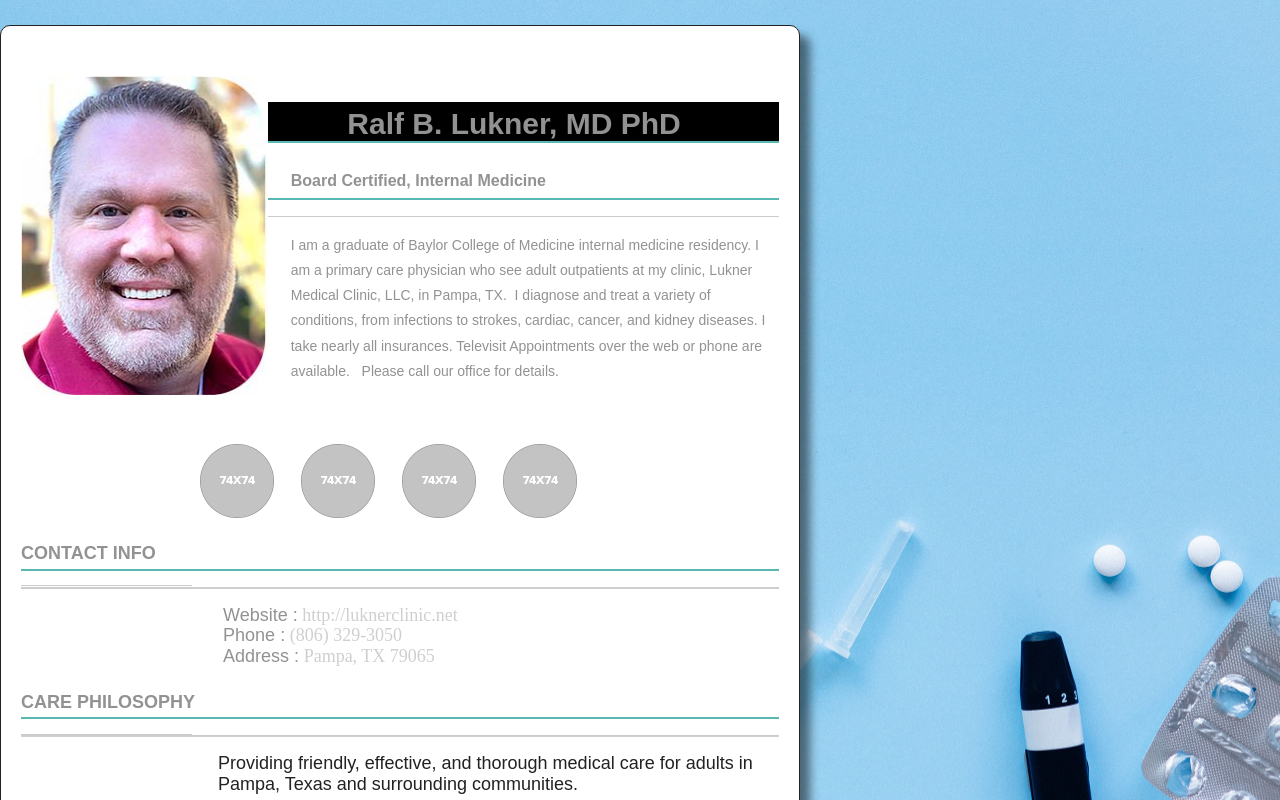
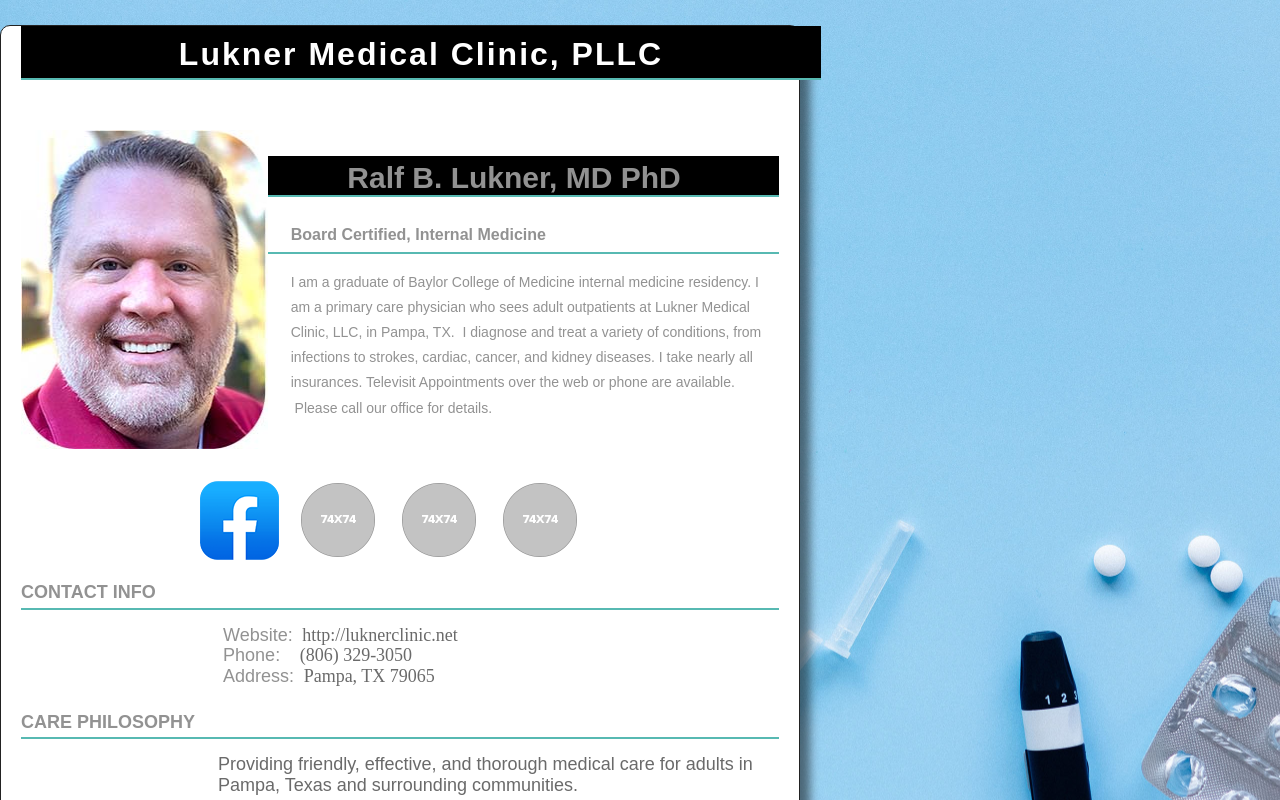
Before and after one commit to ralflukner/scrimba-front-end, a website built with Parcel: page lmc-about.html in a window 1280 px wide. Shown: the top 800 px of the page. Built offline with nearby package versions, Linux system fonts and the light colour scheme.

Commit message:
Added facebook icon link to lmc-about.html.

```diff
--- a/css/aboutPageStyle.css
+++ b/css/aboutPageStyle.css
@@ -2,6 +2,7 @@
 /* Global Styles */
 
 body {
+	margin-top: 0px;
 	margin-left: auto;
 	margin-right: auto;
 	width: 92%;
@@ -99,7 +100,7 @@ header .socialNetworkNavBar .socialNetworkNav img:hover {
 	font-family: ProximaNova;
 	font-size: 14px;
 	font-weight: 100;
-	color: rgba(208,207,207,1.00);
+	color: rgba(106,106,106,1.00);
 }
 .mainContent .section1 .section1Content span {
 	color: rgba(146,146,146,1.00);
@@ -234,6 +235,7 @@ header .socialNetworkNavBar .socialNetworkNav {
 	text-align: center;
 }
 .section2 .section2Content {
+	color: rgb(106,106,106);
 	margin-top: 10%;
 	text-align: justify;
 	margin-bottom: 10%;
@@ -371,6 +373,7 @@ header .socialNetworkNavBar .socialNetworkNav {
 	clear: both;
 }
 .section2 .section2Content {
+	color: rgb(106,106,106);
 	padding: 0px;
 	margin-left: 26%;
 	font-family: sans-serif;
--- a/lmc-about.html
+++ b/lmc-about.html
@@ -31,11 +31,15 @@
 
 <body>
 <!-- Header content -->
+
 <header>
   <!-- <div class="profileLogo"> -->
-    <!-- Profile logo. Add a img tag in place of <span>. -->
-    <!-- <p class="logoPlaceholder"> <img src="logoImage.png" alt="sample logo"> --><!--<span>&nbsp;</span></p> -->
+  <!-- Profile logo. Add a img tag in place of <span>. -->
+  <!-- <p class="logoPlaceholder"> <img src="logoImage.png" alt="sample logo"> --><!--<span>&nbsp;</span></p> -->
   <!-- </div> -->
+  <div class="primary_header">
+    <h1 class="title"> Lukner Medical Clinic, PLLC</h1>
+  </div>
   <div class="profilePhoto">
     <!-- Profile photo -->
     <img src="img/dr-lukner-sm.jpg" alt="Dr. Lukner"
@@ -44,9 +48,8 @@
   <section class="profileHeader">
     <h1>Ralf B. Lukner, MD PhD&nbsp;&nbsp;</h1>
     <h3>Board Certified, Internal Medicine&nbsp; &nbsp;&nbsp;</h3>
-    <hr>
     <p>I am a graduate of Baylor College of Medicine internal medicine residency.
-      I am a primary care physician who see adult outpatients at my clinic,
+      I am a primary care physician who sees adult outpatients at
       Lukner Medical Clinic, LLC, in Pampa, TX.&nbsp;
       I diagnose and treat a variety of conditions, from infections to strokes,
       cardiac, cancer, and kidney diseases. I take nearly all insurances. Televisit
@@ -57,7 +60,7 @@
   <aside class="socialNetworkNavBar">
     <div class="socialNetworkNav">
       <!-- Add an Anchor tag with nested img tag here -->
-      <img src="AboutPageAssets/images/social.png" alt="sample"> </div>
+      <a href="https://facebook.com/luknermedical"><img src="img/facebook-app-sm-79x79px.png" alt="sample"></a></div>
     <div class="socialNetworkNav">
       <!-- Add an Anchor tag with nested img tag here -->
       <img src="AboutPageAssets/images/social.png"  alt="sample"> </div>
@@ -74,24 +77,18 @@
   <!-- Contact details -->
   <section class="section1">
     <h2 class="sectionTitle">Contact Info</h2>
-    <hr class="sectionTitleRule">
-    <hr class="sectionTitleRule2">
     <div class="section1Content">
-      <p><span>Website :</span> http://luknerclinic.net</p>
-      <p><span>Phone :</span> (806) 329-3050</p>
-      <p><span>Address :</span> Pampa, TX 79065</p>
+      <p><span>Website:&nbsp;</span> http://luknerclinic.net</p>
+      <p><span>Phone:&nbsp;&nbsp;&nbsp;</span> (806) 329-3050</p>
+      <p><span>Address:&nbsp;</span> Pampa, TX 79065</p>
     </div>
   </section>
   <!-- Previous experience details -->
   <section class="section2">
     <h2 class="sectionTitle">Care Philosophy</h2>
-    <hr class="sectionTitleRule">
-    <hr class="sectionTitleRule2">
-    <p class="section2Content">
-      Providing friendly, effective, and
+    <p class="section2Content"> Providing friendly, effective, and
       thorough medical care for adults in Pampa, Texas
-      and surrounding communities.
-    </p>
+      and surrounding communities. </p>
     <!-- First Title & company details  -->
     <article class="section2Content">
       <h2 class="sectionContentTitle">Title & Company</h2>
@@ -99,7 +96,7 @@
       <p class="sectionContent"> Lorem ipsum dolor sit amet, consectetuer adipiscing elit, sed diam nonummy nibh euismod tincidunt ut laoreet dolore magna aliquam erat volutpat. Ut wisi enim ad minim veniam, quis nostrud exerci tation ullamcorper suscipit lobortis nisl ut aliquip ex ea commodo consequat. Duis autem vel eum iriure dolor in hendrerit in vulputate velit esse molestie consequat, vel illum dolore eu feugiat nulla facilisis at vero eros et accumsan et iusto odio dignissim qui blandit praesent luptatum zzril delenit augue duis dolore te feugait nulla facilisi. Nam liber tempor cum soluta nobis eleifend option congue nihil imperdiet doming id quod mazim placerat facer possim assum. </p>
     </article>
     <!-- Second Title & company details  -->
-<!--
+    <!--
     <article class="section2Content">
       <h2 class="sectionContentTitle"> Title & Company</h2>
       <h3 class="sectionContentSubTitle">Position / Date - Year</h3>
@@ -109,6 +106,7 @@
     <!-- Replicate the above Div block to add more title and company details -->
   </section>
   <!-- Links to expore your past projects and download your CV -->
+  <!--
   <aside class="externalResourcesNav">
     <div class="externalResources"> <a href="#" title="Download CV Link">DOWNLOAD CV</a> </div>
     <span class="stretch"></span>
@@ -116,11 +114,11 @@
     <span class="stretch"></span>
     <div class="externalResources"><a href="#" title="Github Link">GITHUB</a> </div>
   </aside>
+-->
 </section>
 <footer>
   <hr>
-  <p class="footerDisclaimer">2021-22&nbsp; &nbsp;Copyrights - <span>All Rights Reserved</span></p>
-  <p class="footerNote">Dr. Ralf Lukner - <span>Email me</span></p>
+  <p class="footerDisclaimer">Copyright &copy; 2022 by Lukner Medical Clinic, PLLC - <span>All Rights Reserved</span></p>
 </footer>
 </body>
 </html>
```
Also changed, not shown: img/facebook-app-sm-79x79px.png (added).
